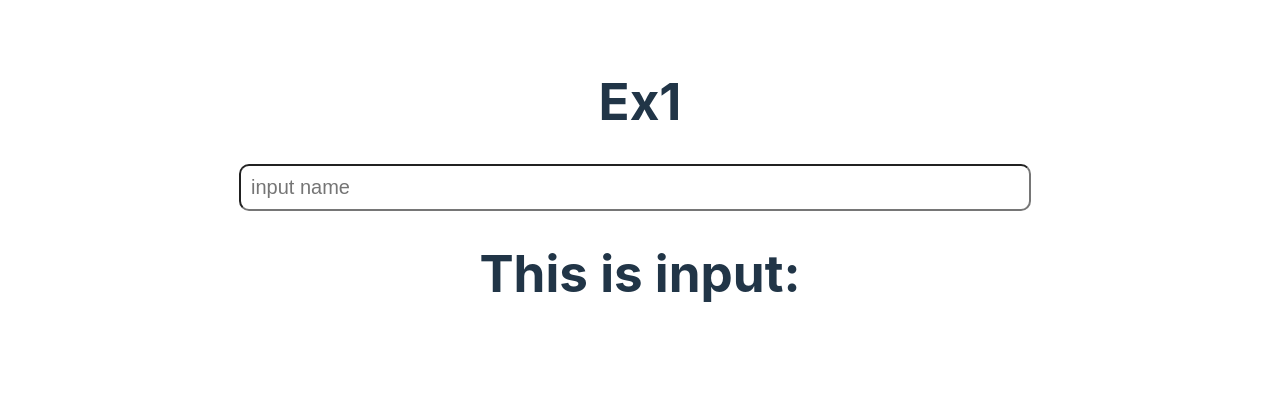
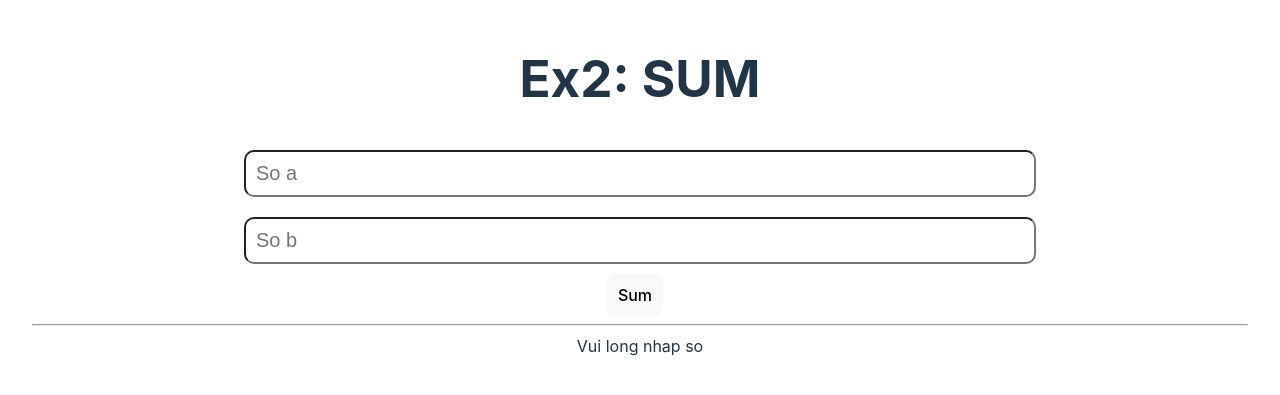
Before and after one commit to phuong261104/Tuan2_HuynhThanhPhuong_22671361, a React (Vite) app in the folder lab_tuan2/: page / in a window 1280 px wide. Shown: the part 213-608 px from the top of the page. Built offline with nearby package versions, Linux system fonts and the light colour scheme.

Commit message:
Bài 2 minh chứng

```diff
--- a/lab_tuan2/src/App.jsx
+++ b/lab_tuan2/src/App.jsx
@@ -12,7 +12,7 @@ function App() {
 
   return (
     <>
-      <Ex1 />
+      <Ex2 />
 
     </>
   )
--- a/lab_tuan2/src/component/ex2.jsx
+++ b/lab_tuan2/src/component/ex2.jsx
@@ -1,26 +1,37 @@
 import { useState } from "react"
 
 const Ex2 = () => {
-    const [a, setA] = useState(0)
-    const [b, setB] = useState(0)
-    const [rs, setRs] = useState()
+    const [a, setA] = useState("")
+    const [b, setB] = useState("")
+    const [rs, setRs] = useState(null)
+
+    const numA = Number(a)
+    const numB = Number(b)
 
     const handleOnClick = () => {
-        if(a !== null && b !== null){
-            console.log(a,b)
-            setRs(Number(a)+Number(b))
+        if (a === "" || b === "") {
+            console.log(a, b)
+            alert("Vui long nhap so hop le")
         }
+        setRs(a + b)
     }
 
     return (
         <>
-        <h3>Ex2: sum</h3>
-        <input type="number" onChange={(e)=>{setA(e.target.value)}} placeholder="So a" style={{marginRight: "10px"}}/>
-        <input type="number" onChange={(e)=>{setB(e.target.value)}}placeholder="So b" style={{marginRight: "10px"}}/>
-        <button style={{marginRight: "10px"}} onClick={() => {handleOnClick()}}>Sum</button>
-        {
-            rs?<span>{rs}</span>: <span>Vui long nhap so</span>
-        }
+            <h1>Ex2: SUM</h1>
+            <div>
+                <input
+                    style={{ margin: "10px", width: "60vw", fontSize: "20px", borderRadius: "10px", padding: "10px" }}
+                    type="number" onChange={(e) => { setA(e.target.value) }} placeholder="So a" />
+                <input
+                    style={{ margin: "10px", width: "60vw", fontSize: "20px", borderRadius: "10px", padding: "10px" }}
+                    type="number" onChange={(e) => { setB(e.target.value) }} placeholder="So b" />
+            </div>
+            <button style={{ marginRight: "10px", padding: "10px" }} onClick={() => { handleOnClick() }}>Sum</button>
+            <hr />
+            {
+                rs ? <span>{rs}</span> : <span>Vui long nhap so</span>
+            }
         </>
     )
 }
```
Also changed, not shown: lab_tuan2/MinhChung/ex2_sum.png (added).
